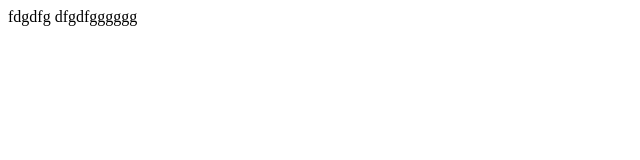
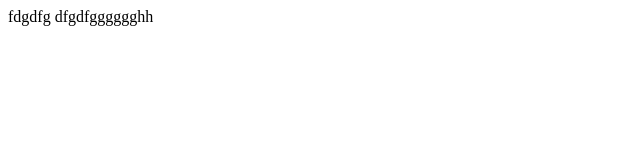
Before and after one commit to OsamaAnbari/Web-Learning, a plain HTML site: page index.html in a window 1280 px wide. Shown: the full height of the page, 0-640 px from the left. Drawn offline with Linux system fonts and the light colour scheme.

Commit message:
[commit message]

```diff
--- a/index.html
+++ b/index.html
@@ -3,6 +3,6 @@
         fdgdfg
     </head>
     <body>
-        dfgdfgggggg
+        dfgdfgggggghh
     </body>
 </html>
```
